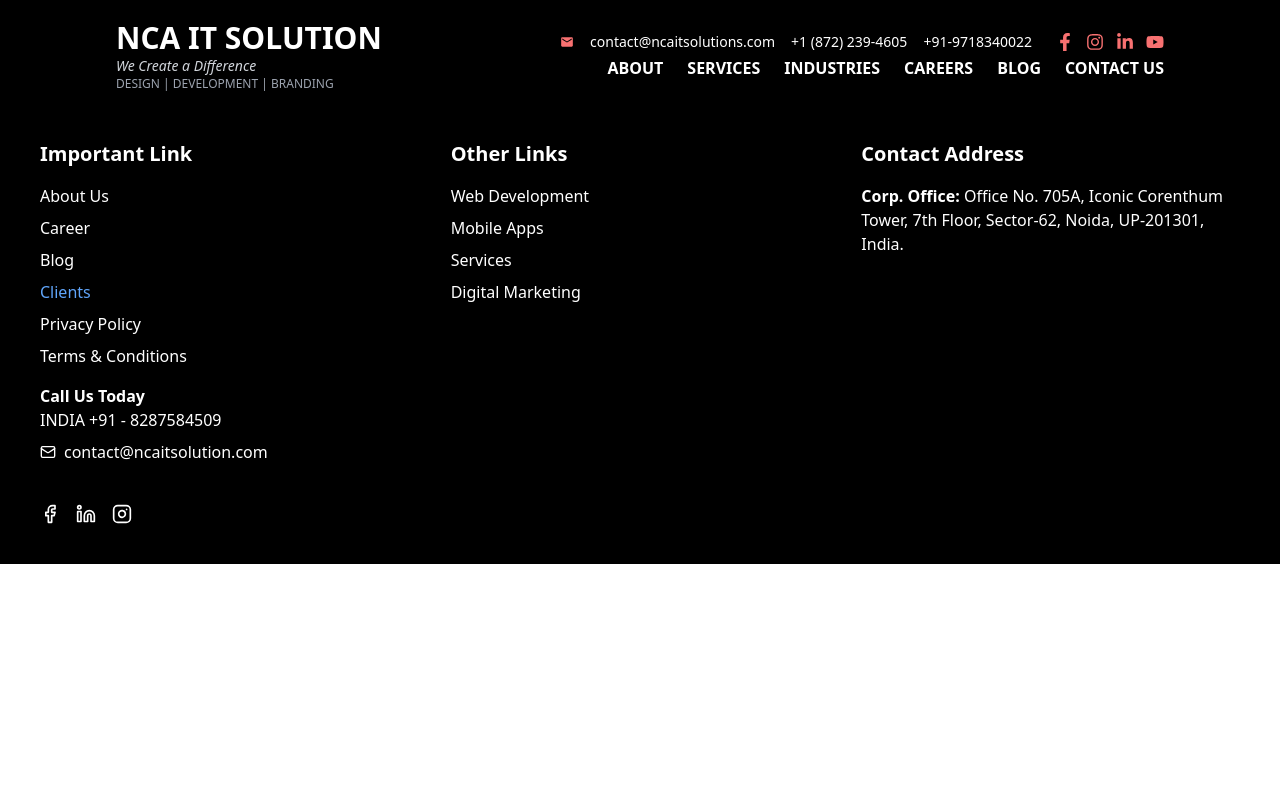
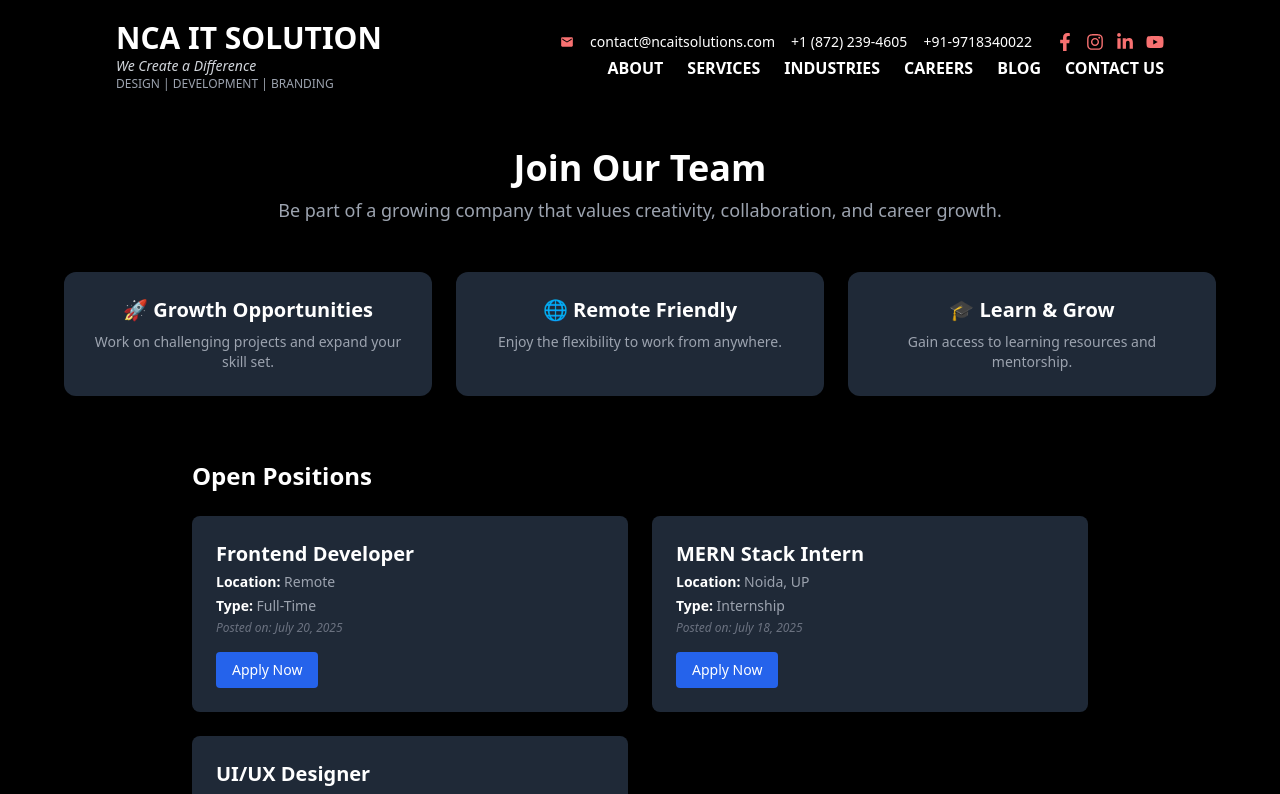
Before and after one commit to NcaItSolution/NCA_IT_SOLUTION_WEB, a React (Vite) app in the folder frontend/: page /career in a window 1280 px wide. Shown: the top 794 px of the page. Built offline with nearby package versions, Linux system fonts and the light colour scheme.

Commit message:
adding careers page

```diff
--- a/frontend/src/App.jsx
+++ b/frontend/src/App.jsx
@@ -5,6 +5,7 @@ import Footer from "./Components/Footer";
 import Home from "./Components/Home";
 import About from "./Components/About";
 import Industries from "./components/Industries";
+import CareersPage from "./components/CareersPage";
 
 function App() {
   return (
@@ -14,6 +15,7 @@ function App() {
       <Route path="/" element= {<Home/>} ></Route>
       <Route path="/about" element= {<About/>} ></Route>
       <Route path="/industries" element= {<Industries/>} ></Route>
+      <Route path="/career" element={<CareersPage/>}/>
 
       </Routes>
       <Footer/>
--- /dev/null
+++ b/frontend/src/components/CareersPage.jsx
@@ -0,0 +1,143 @@
+import React, { useState } from 'react';
+
+export default function CareersPage() {
+  const jobs = [
+    {
+      id: 1,
+      title: 'Frontend Developer',
+      location: 'Remote',
+      type: 'Full-Time',
+      postedDate: 'July 20, 2025',
+    },
+    {
+      id: 2,
+      title: 'MERN Stack Intern',
+      location: 'Noida, UP',
+      type: 'Internship',
+      postedDate: 'July 18, 2025',
+    },
+    {
+      id: 3,
+      title: 'UI/UX Designer',
+      location: 'Remote',
+      type: 'Part-Time',
+      postedDate: 'July 10, 2025',
+    },
+  ];
+
+  const [selectedJob, setSelectedJob] = useState(null);
+
+  const openApplicationForm = (job) => setSelectedJob(job);
+  const closeForm = () => setSelectedJob(null);
+
+  return (
+    <div className="bg-black text-white min-h-screen w-full px-4 py-12 relative">
+      {/* Page Header */}
+      <div className="max-w-4xl mx-auto text-center mb-12">
+        <h1 className="text-4xl font-bold mb-2">Join Our Team</h1>
+        <p className="text-gray-400 text-lg">
+          Be part of a growing company that values creativity, collaboration, and career growth.
+        </p>
+      </div>
+
+      {/* Why Join Us */}
+      <div className="max-w-6xl mx-auto grid grid-cols-1 md:grid-cols-3 gap-6 mb-16">
+        <div className="bg-gray-800 p-6 rounded-xl shadow-md text-center">
+          <h3 className="text-xl font-semibold mb-2">🚀 Growth Opportunities</h3>
+          <p className="text-gray-400 text-sm">Work on challenging projects and expand your skill set.</p>
+        </div>
+        <div className="bg-gray-800 p-6 rounded-xl shadow-md text-center">
+          <h3 className="text-xl font-semibold mb-2">🌐 Remote Friendly</h3>
+          <p className="text-gray-400 text-sm">Enjoy the flexibility to work from anywhere.</p>
+        </div>
+        <div className="bg-gray-800 p-6 rounded-xl shadow-md text-center">
+          <h3 className="text-xl font-semibold mb-2">🎓 Learn & Grow</h3>
+          <p className="text-gray-400 text-sm">Gain access to learning resources and mentorship.</p>
+        </div>
+      </div>
+
+      {/* Job Listings */}
+      <div className="max-w-4xl mx-auto">
+        <h2 className="text-2xl font-bold mb-6">Open Positions</h2>
+
+        <div className="grid grid-cols-1 md:grid-cols-2 gap-6">
+          {jobs.map((job) => (
+            <div key={job.id} className="bg-gray-800 p-6 rounded-lg shadow-md">
+              <h3 className="text-xl font-semibold mb-1">{job.title}</h3>
+              <p className="text-gray-400 text-sm mb-1">
+                <strong className="text-white">Location:</strong> {job.location}
+              </p>
+              <p className="text-gray-400 text-sm mb-1">
+                <strong className="text-white">Type:</strong> {job.type}
+              </p>
+              <p className="text-gray-500 text-xs italic mb-4">Posted on: {job.postedDate}</p>
+
+              <button
+                onClick={() => openApplicationForm(job)}
+                className="inline-block px-4 py-2 bg-blue-600 hover:bg-blue-700 text-white text-sm font-medium rounded transition"
+              >
+                Apply Now
+              </button>
+            </div>
+          ))}
+        </div>
+      </div>
+
+      {/* Application Form Modal */}
+      {selectedJob && (
+        <div className="fixed inset-0 bg-black bg-opacity-80 flex justify-center items-center z-50">
+          <div className="bg-gray-900 p-6 rounded-lg w-full max-w-md relative shadow-lg">
+            <button
+              className="absolute top-3 right-4 text-gray-400 hover:text-white text-xl"
+              onClick={closeForm}
+              aria-label="Close"
+            >
+              &times;
+            </button>
+
+            <h3 className="text-2xl font-bold mb-4">Apply for {selectedJob.title}</h3>
+
+            <form className="space-y-4">
+              <input
+                type="text"
+                placeholder="Full Name"
+                className="w-full p-2 bg-gray-800 border border-gray-700 rounded text-white"
+              />
+              <input
+                type="email"
+                placeholder="Email Address"
+                className="w-full p-2 bg-gray-800 border border-gray-700 rounded text-white"
+              />
+              <input
+                type="tel"
+                placeholder="Phone Number"
+                className="w-full p-2 bg-gray-800 border border-gray-700 rounded text-white"
+              />
+              <textarea
+                placeholder="Cover Letter (optional)"
+                rows="4"
+                className="w-full p-2 bg-gray-800 border border-gray-700 rounded text-white"
+              ></textarea>
+
+              <div className="flex justify-end gap-3">
+                <button
+                  type="button"
+                  onClick={closeForm}
+                  className="px-4 py-2 bg-gray-700 text-white rounded hover:bg-gray-600"
+                >
+                  Cancel
+                </button>
+                <button
+                  type="submit"
+                  className="px-4 py-2 bg-blue-600 hover:bg-blue-700 text-white rounded"
+                >
+                  Submit Application
+                </button>
+              </div>
+            </form>
+          </div>
+        </div>
+      )}
+    </div>
+  );
+}
--- a/frontend/src/components/Header.jsx
+++ b/frontend/src/components/Header.jsx
@@ -43,7 +43,7 @@ const navItems = [
     ],
   },
   { name: 'INDUSTRIES', link: '/industries' },
-  { name: 'CAREERS', link: '/careers' },
+  { name: 'CAREERS', link: '/career' },
   { name: 'BLOG', link: '/blog' },
   { name: 'CONTACT US', link: '/contact' },
 ];
```
